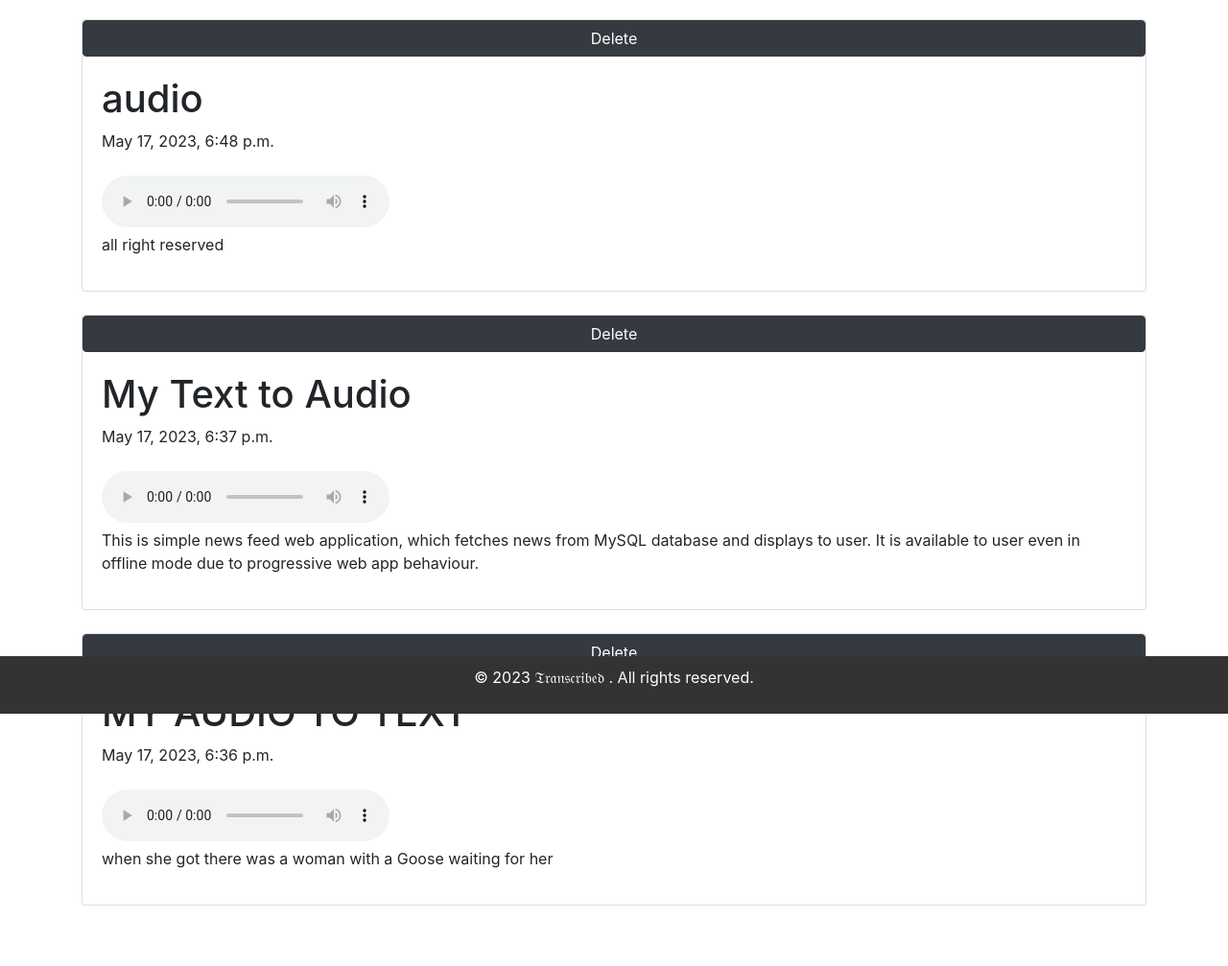
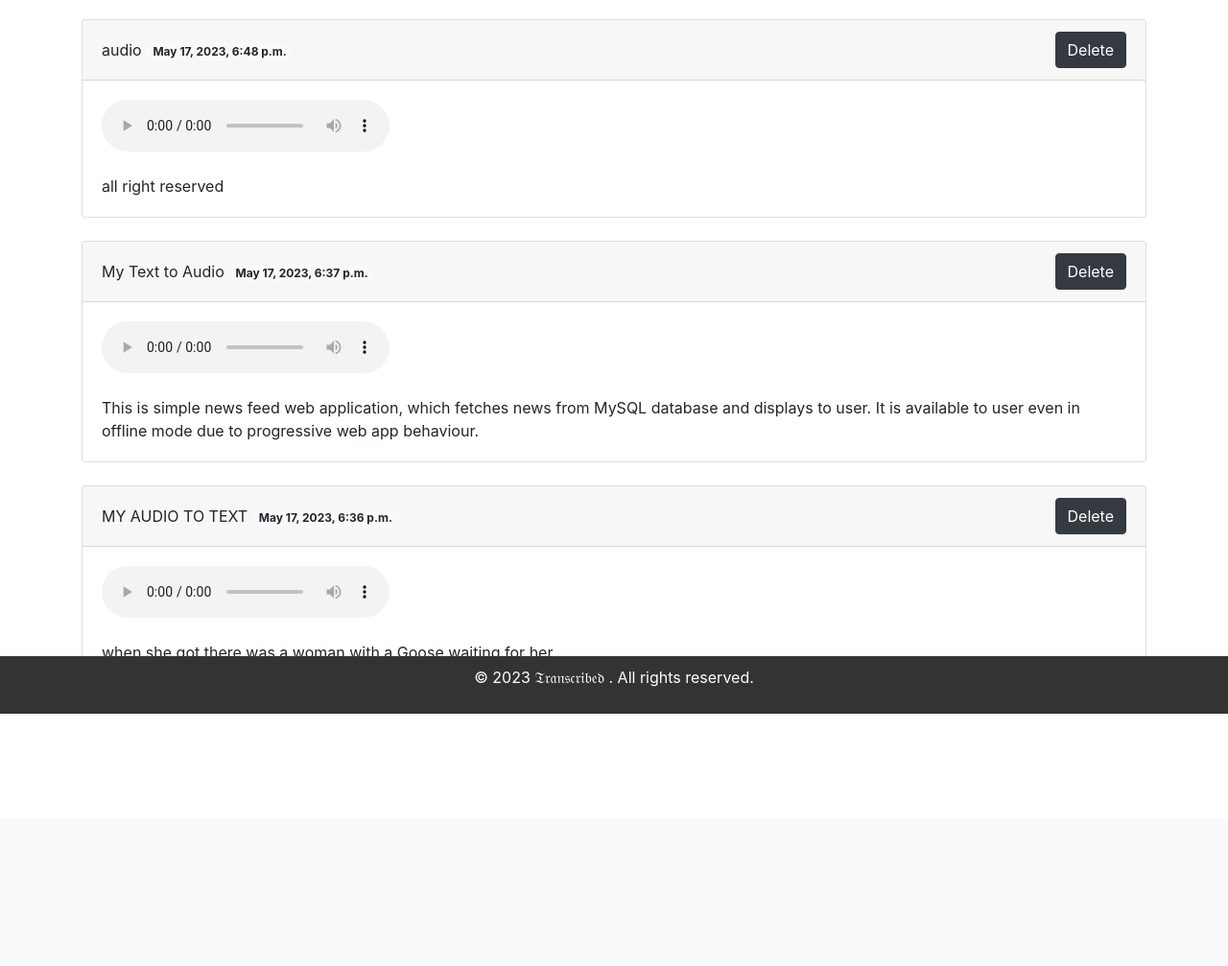
Before and after one commit to rehan010/Transcribed, a Django app: page / in a window 1280 px wide. Shown: the part 56-1063 px from the top of the page at 96% size. After the commit the page ends 800 px from the top, so only its background shows below. Run offline with Django 4.2, Linux system fonts and the light colour scheme; data comes from the database, SQL or seed files in the repository; both versions use the stored data as it was after the commit.

Commit message:
used form view  added

```diff
--- a/audio/TEMPLATES/core/index.html
+++ b/audio/TEMPLATES/core/index.html
@@ -5,18 +5,23 @@
     <div class="container">
       {% for document in documents %}
         <div class="card">
-          <a href="{% url 'document_delete' document.pk %}" class="btn btn-dark">Delete</a>
+          <div class="card-header d-flex justify-content-between align-items-center">
+              <div>
+                  {{ document.description }}
+                  <span class="badge badge-pill badge-light">{{ document.uploaded_at }}</span>
+              </div>
+              <a href="{% url 'document_delete' document.pk %}" class="btn btn-dark">Delete</a>
+          </div>
 
           <div class="card-body">
-            <h1>{{ document.description }}</h1>
-            <span>{{ document.uploaded_at }}</span>
-            <br><br>
-            <audio controls>
-              <source src="/media/{{ document.audio_file }}" type="audio/mpeg">
-              Your browser does not support the audio element.
-            </audio>
-            <p>{{ document.audio_text }}</p>
-            <!-- Display other fields of the Document model as needed -->
+              <div class="d-flex align-items-center">
+                  <audio controls>
+                        <source src="/media/{{ document.audio_file }}" type="audio/mpeg">
+                        Your browser does not support the audio element.
+                  </audio>
+              </div>
+              <br>
+              <p class="card-text">{{ document.audio_text }}</p>
           </div>
         </div>
         <br>
--- a/audio/TEMPLATES/core/simple_upload.html
+++ b/audio/TEMPLATES/core/simple_upload.html
@@ -16,7 +16,11 @@
         <label class="custom-file-label" for="{{form.audio_file.id_for_label}}">Choose file</label>
 
         {% if form.audio_file.errors %}
-          <div class="error-message">{{ form.audio_file.errors }}</div>
+
+          <div class="form-group">
+            <div class="alert alert-light">{{ form.audio_file.errors }}</div>
+          </div>
+
         {% endif %}
       </div>
       <div class="button-container">
```
Also changed, not shown: db.sqlite3.
